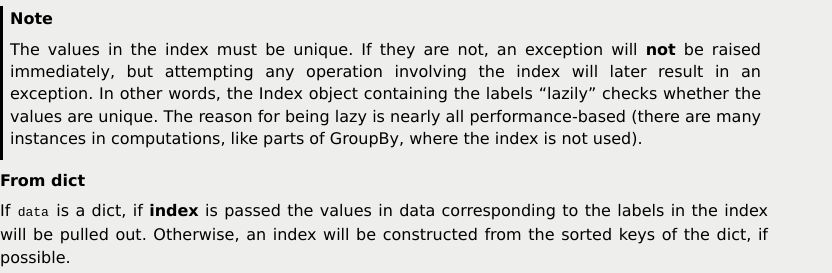
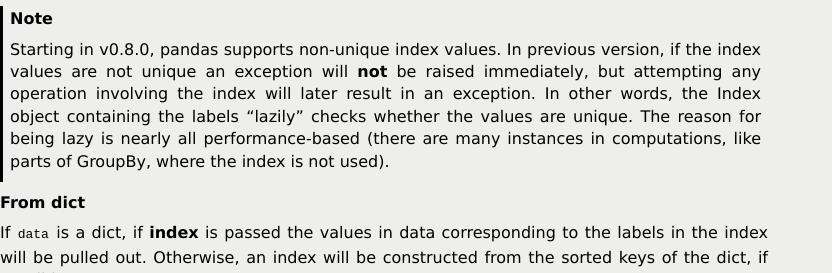
Before and after one commit to mobogaqc/pandas, a Sphinx documentation site: the page built from doc/source/dsintro.rst, in a window 1280 px wide and 900 px high, scrolled down 904 px, cut to the strip 220-493 px from the top of the window. Shown: the whole strip, without its empty margins (0-832 px from the left). Built offline with Sphinx 7.4.7, drawn with Linux system fonts in a browser that asks for light colours; formulas are drawn with MathJax 3; the version number is read from the project's files by our own code.

```diff
--- a/doc/source/dsintro.rst
+++ b/doc/source/dsintro.rst
@@ -70,7 +70,8 @@
 
 .. note::
 
-    The values in the index must be unique. If they are not, an exception will
+    Starting in v0.8.0, pandas supports non-unique index values. In previous
+    version, if the index values are not unique an exception will
     **not** be raised immediately, but attempting any operation involving the
     index will later result in an exception. In other words, the Index object
     containing the labels "lazily" checks whether the values are unique. The
```
Also changed, not shown: doc/source/indexing.rst (+12 -0 lines).
